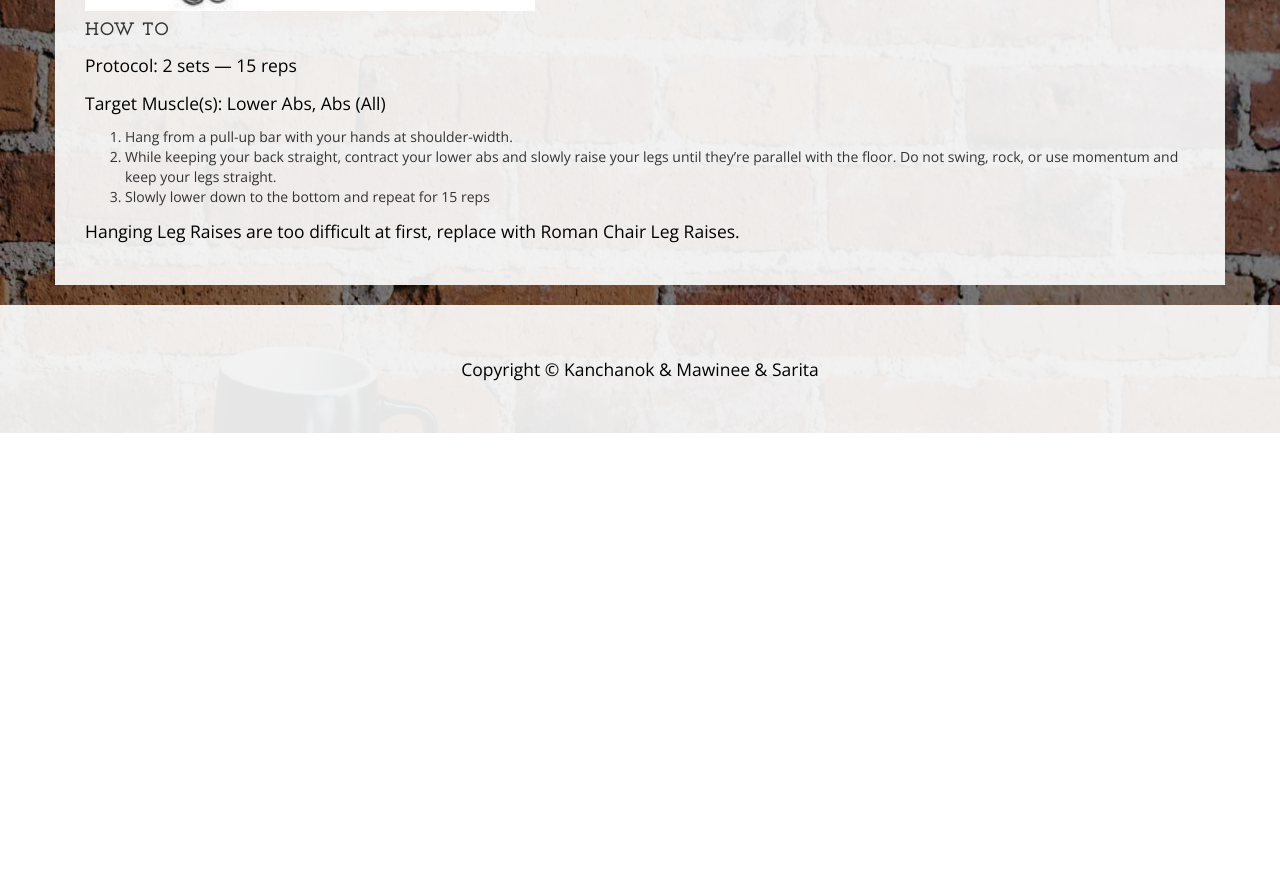
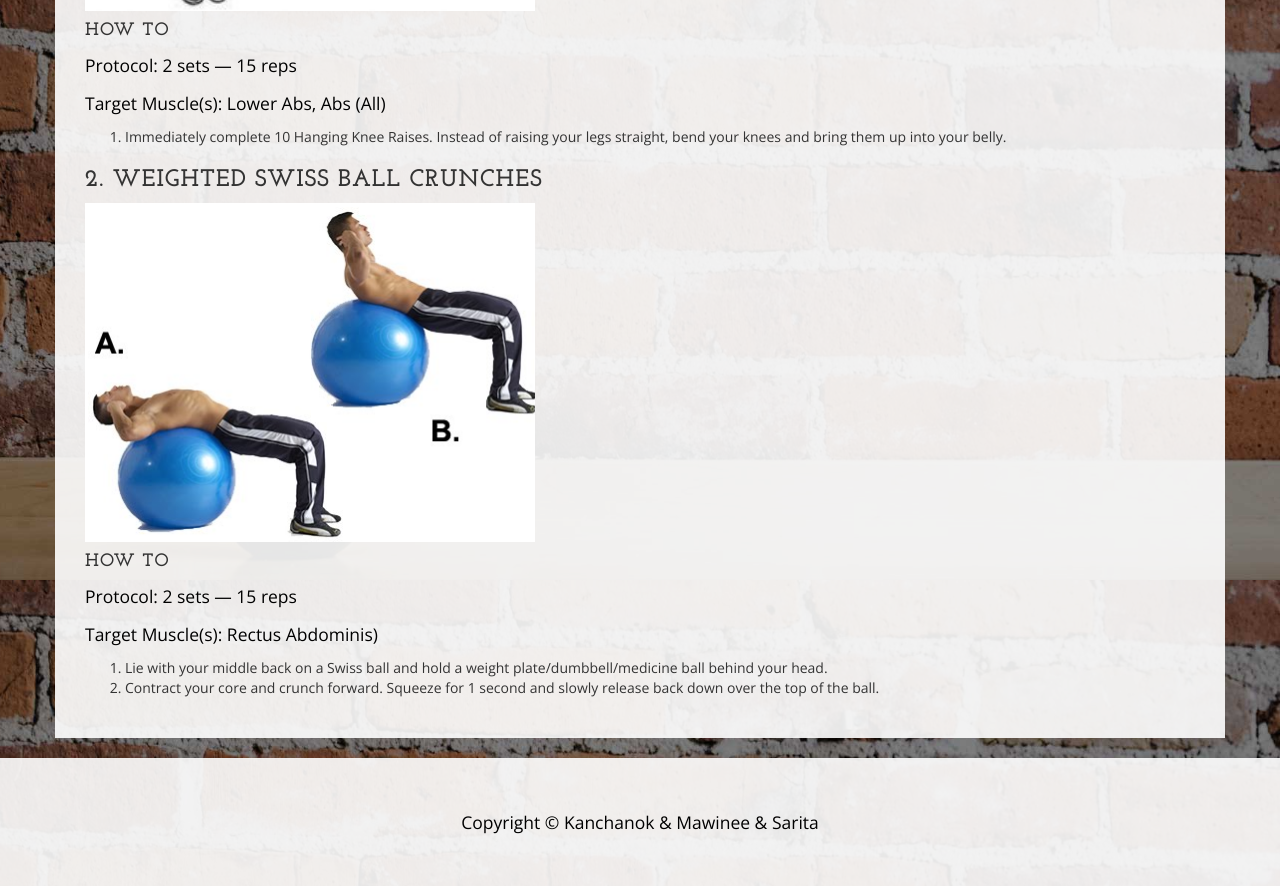
Before and after one commit to 5810121064mawine/Job2, a plain HTML site: page ab.html in a window 1280 px wide. Shown: the part 1820-2706 px from the top of the page. Before the commit the page ends 2253 px from the top, so only its background shows below. Drawn offline with nearby package versions, Linux system fonts and the light colour scheme.

Commit message:
เพิ่มรายละเอียด

```diff
--- a/ab.html
+++ b/ab.html
@@ -151,10 +151,10 @@
 							</tr>
 							<tr   class="success">
 								<th scope="row">
-									2
+									1a
 								</th>
 								<td>
-								<a href="#2" >
+								<a href="#1a" >
 									Hanging Knee  Raises
 									</a>
 								</td>
@@ -171,18 +171,18 @@
 							</tr>
 							<tr >
 								<th scope="row">
-									3
+									2
 								</th>
+								<td> Weighted Swiss Ball Crunches
+								</td>
 								<td>
+									Rectus Abdominis
 								</td>
 								<td>
 									2
 								</td>
 								<td>
-									1
-								</td>
-								<td>
-									1
+									25
 								</td>
 
 							</tr>
@@ -272,9 +272,9 @@
 							<p>
 								Hanging Leg Raises are too difficult at first, replace with Roman Chair Leg Raises.
 							</p>
-							<h3 id="2">
+							<h3 id="1a">
 								<b>
-									2. Hanging Knee Raises
+									1a  Hanging Knee Raises
 								</b>
 							</h3>
 							<img  src="img/hang-leg-raise.jpg" style="width:100%; max-width: 450px "/>
@@ -289,19 +289,37 @@
 							</p>
 							<ol>
 								<li>
-									Hang from a pull-up bar with your hands at shoulder-width.
+									Immediately complete 10 Hanging Knee Raises. Instead of raising your legs straight, bend your knees and bring them up into your belly.
+								</li>
+
+
+							</ol>
+						<h3 id="2">
+								<b>
+									2. Weighted Swiss Ball Crunches
+
+								</b>
+							</h3>
+							<img  src="img/Ball_Crunches.png" style="width:100%; max-width: 450px "/>
+							<h4>
+								How to
+							</h4>
+							<p >
+								Protocol: 2 sets — 15 reps
+							</p>
+							<p>
+								Target Muscle(s): Rectus Abdominis)
+							</p>
+							<ol>
+								<li>
+									Lie with your middle back on a Swiss ball and hold a weight plate/dumbbell/medicine ball behind your head.
 								</li>
 								<li>
-									While keeping your back straight, contract your lower abs and slowly raise your legs until they’re parallel with the floor. Do not swing, rock, or use momentum and keep your legs straight.
-								</li>
-								<li>
-									Slowly lower down to the bottom and repeat for 15 reps
+									Contract your core and crunch forward. Squeeze for 1 second and slowly release back down over the top of the ball.
 								</li>
 
+
 							</ol>
-							<p>
-								Hanging Leg Raises are too difficult at first, replace with Roman Chair Leg Raises.
-							</p>
 
 						</div>
 
```
Also changed, not shown: img/Ball_Crunches.png (added).
